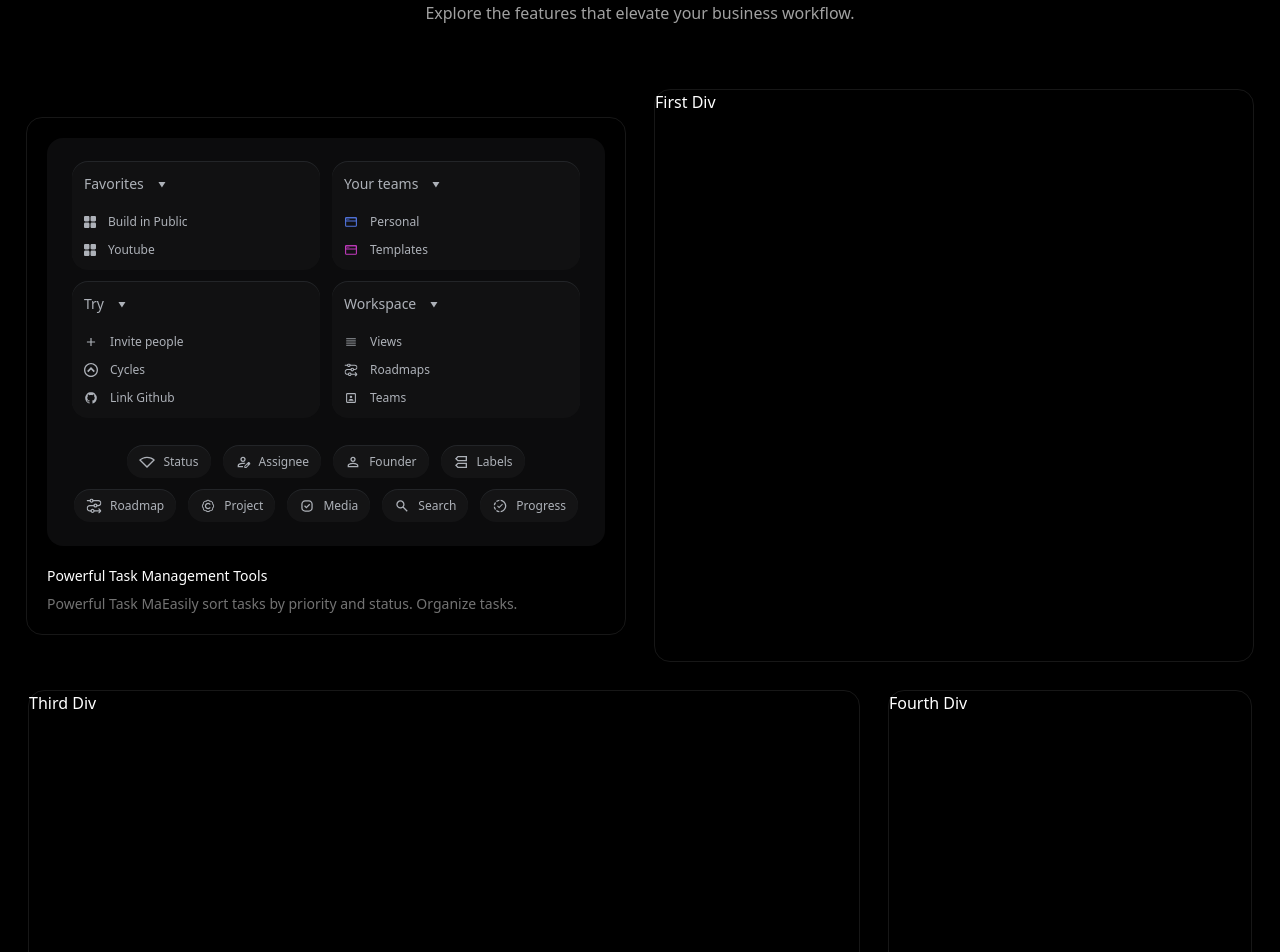
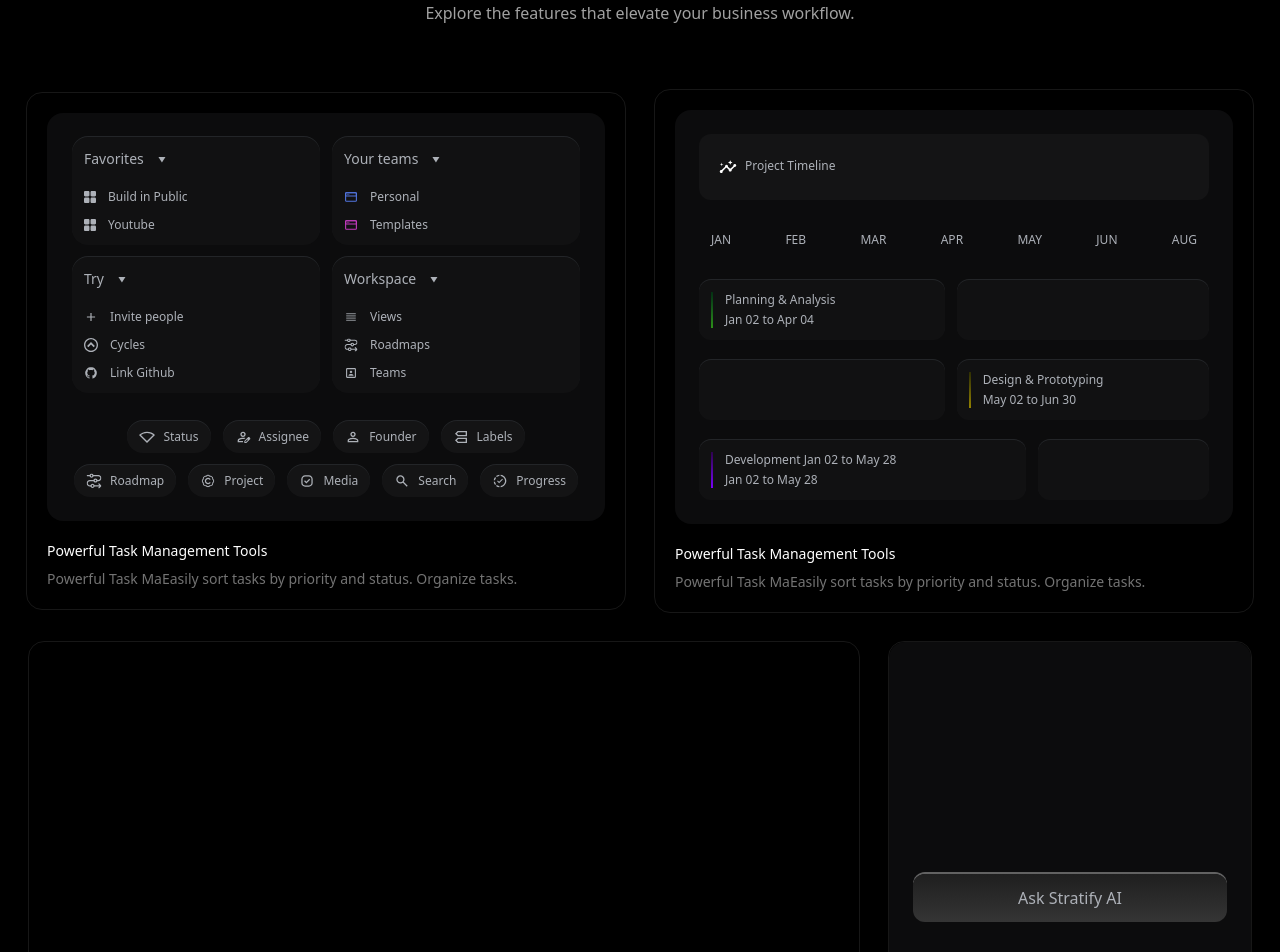
Before and after one commit to roni505/saas-template, a Next.js app: page / in a window 1280 px wide. Shown: the part 1500-2452 px from the top of the page. Built offline with nearby package versions, Linux system fonts and the light colour scheme.

Commit message:
Changes in Features Section UI

```diff
--- a/src/app/page.tsx
+++ b/src/app/page.tsx
@@ -20,10 +20,10 @@ const Home = () => {
         <Features />
       </section>
       <section>
-        <Customers />
+        {/* <Customers /> */}
       </section>
       <section>
-        <Benefits />
+        {/* <Benefits /> */}
       </section>
       <section>
         <Pricing />
--- a/src/ui/features.tsx
+++ b/src/ui/features.tsx
@@ -2,6 +2,7 @@ import SectionHeader from "./section-header";
 import Image from "next/image";
 import Chip from "./chip";
 import { ChipProp } from "./chip";
+import Button from "./button";
 
 const chipInput: ChipProp[] = [
     {
@@ -44,13 +45,14 @@ const chipInput: ChipProp[] = [
 
 const Features = () => {
     return (
-        <div className="flex flex-col justify-center items-center max-w-7xl mx-auto">
+        <div className="flex flex-col justify-center items-center max-w-7xl mx-auto w-full">
             <SectionHeader
             chip="Features"
             title="Advanced Features for Peak Efficienty"
             description="Explore the features that elevate your business workflow."
             />
             <div className="w-full px-5 lg:px-0 flex flex-wrap items-center justify-center gap-7">
+                {/* This is the 1st div */}
                 <div className="w-full lg:max-w-[600px] border border-neutral-900 rounded-2xl p-5">
                     <div className="flex bg-[#0C0C0D] p-6 rounded-2xl text-text-color gap-3 flex-wrap justify-center">
                         {/* 1st card */}
@@ -211,14 +213,87 @@ const Features = () => {
                         Organize tasks.</p>
                     </div>
                 </div>
-                <div className="w-full lg:max-w-[600px] h-[573px] border border-neutral-900 rounded-2xl">
-                    First Div
+                {/* This is the 2nd div */}
+                <div className="w-full lg:max-w-[600px] border border-neutral-900 rounded-2xl p-5 text-xs" >
+                    <div className="flex bg-[#0C0C0D] p-6 rounded-2xl text-text-color gap-8 flex-col justify-start w-full">
+                        <div className="flex gap-2 bg-[#141415] px-5 py-6 rounded-xl w-full">
+                            <Image
+                            src="/projectTimelineIcon.svg"
+                            width={18}
+                            height={18}
+                            alt="Icon of Project Timeline"
+                            />
+                            <span className="text-xs">Project Timeline</span>
+                        </div>
+                        <div className="flex w-full text-xs justify-between px-3">
+                            <span>JAN</span>
+                            <span>FEB</span>
+                            <span>MAR</span>
+                            <span>APR</span>
+                            <span>MAY</span>
+                            <span>JUN</span>
+                            <span>AUG</span>
+                        </div>
+                        <div className="flex flex-col gap-5 w-full">
+                            {/* first row */}
+                            <div className="flex gap-3">
+                                <div className="bg-[#111112] flex shadow-[0px_-1px_0px_0px_rgba(35,37,40)] p-3 rounded-xl w-[21rem] sm:w-[35rem] lg:w-[31rem]">
+                                    <div className="flex">
+                                        <span className="mr-3 h-full w-[2px] bg-gradient-to-t from-[rgb(44,144,24)] to-[rgb(4,48,18)] mx-auto"></span>
+                                    </div>
+                                    <div className="flex flex-col">
+                                        <span className="mb-1">Planning & Analysis</span>
+                                        <span>Jan 02 to Apr 04</span>
+                                    </div>
+                                </div>
+                                <div className="bg-[#111112] w-full shadow-[0px_-1px_0px_0px_rgba(35,37,40)] p-3 rounded-xl"></div>
+                            </div>
+                            {/* 2nd row */}
+                            <div className="flex gap-3">
+                                <div className="bg-[#111112] flex flex-col shadow-[0px_-1px_0px_0px_rgba(35,37,40)] p-3 rounded-xl w-[21rem] sm:w-[35rem] lg:w-[31rem]">
+                                </div>
+                                <div className="bg-[#111112] w-full shadow-[0px_-1px_0px_0px_rgba(35,37,40)] p-3 rounded-xl flex">
+                                    <div className="flex">
+                                        <span className="mr-3 h-full w-[2px] bg-gradient-to-t from-[rgb(148,130,0)] to-[rgb(47,47,3)] mx-auto"></span>
+                                    </div>
+                                    <div className="flex flex-col">
+                                        <span className="mb-1">Design & Prototyping</span>
+                                        <span>May 02 to Jun 30</span>
+                                    </div>
+                                </div>
+                            </div>
+                            {/* 3rd row */}
+                            <div className="flex gap-3">
+                                <div className="bg-[#111112] flex shadow-[0px_-1px_0px_0px_rgba(35,37,40)] p-3 rounded-xl w-2xl sm:w-[69rem] lg:w-5xl">
+                                    <div className="flex">
+                                        <span className="mr-3 h-full w-[2px] bg-gradient-to-t from-[rgb(122,0,252)] to-[rgb(46,2,79)] mx-auto"></span>
+                                    </div>
+                                    <div className="flex flex-col">
+                                        <span className="mb-1">Development Jan 02 to May 28</span>
+                                        <span>Jan 02 to May 28</span>
+                                    </div>
+                                    </div>
+                                <div className="bg-[#111112] w-full shadow-[0px_-1px_0px_0px_rgba(35,37,40)] p-3 rounded-xl flex flex-col">
+
+                                </div>
+                            </div>
+                        </div>
+                    </div>
+                    <div className="text-sm flex justify-start flex-col gap-2 mt-5">
+                        <h4>Powerful Task Management Tools</h4>
+                        <p className="text-neutral-500">Powerful Task MaEasily sort tasks by priority and status.
+                        Organize tasks.</p>
+                    </div>
                 </div>
+                {/* This is the 3rd  */}
                 <div className="w-full lg:max-w-[832px] h-[514px] border border-neutral-900 rounded-2xl">
-                    Third Div
+
                 </div>
+                {/* This is the 4th div */}
                 <div className="w-full lg:max-w-[364px] h-[514px] border border-neutral-900 rounded-2xl">
-                    Fourth Div
+                    <div className="flex bg-[#0C0C0D] p-6 rounded-2xl text-text-color gap-8 flex-col w-full h-full justify-center">
+                        <Button varient="primary">Ask Stratify AI</Button>
+                    </div>
                 </div>
             </div>
         </div>
--- a/src/ui/final-cta.tsx
+++ b/src/ui/final-cta.tsx
@@ -22,7 +22,7 @@ const FinalCTA = () => {
                     Try Stratify for Free
                 </Button>
             </div>
-            <span className="w-1/3 h-[1px] bg-gradient-to-r from-transparent via-[#00FFA5] to-transparent mx-auto"></span>
+            <span className=" h-[1px] bg-gradient-to-r from-transparent via-[#00FFA5] to-transparent mx-auto w-full"></span>
             <span className="opacity-100 transition-opacity duration-300 inset-x-0 bottom-px bg-gradient-to-r from-transparent via-[#00FFA5] to-transparent h-[8px] w-2/3 mx-auto blur-sm "></span>
         </section>
     )
--- a/src/ui/footer.tsx
+++ b/src/ui/footer.tsx
@@ -1,6 +1,6 @@
 const Footer = () => {
     return (
-        <footer className="max-w-7xl flex justify-center items-center h-80 mx-auto">
+        <footer className="max-w-7xl flex justify-center items-center h-80 mx-auto w-full">
             This is the footer...
         </footer>
     )
--- a/src/ui/pricing.tsx
+++ b/src/ui/pricing.tsx
@@ -9,52 +9,19 @@ import TogglePrice from "./toggle-button";
 const Pricing = () => {
     const [toggle, setToggle] = useState(false);
     return (
-        <div className="flex flex-col justify-center items-center mx-auto">
+        <div className="flex flex-col justify-center items-center mx-auto w-full">
             <SectionHeader
             chip="Pricing"
             title="Choose the Perfect Plan for Your Business"
             description="Choose a plan that fits your business, whether you're just starting out or scaling to new heights."
             />
-            <div className="flex flex-col gap-3 items-center">
+            <div className="flex flex-col gap-3 items-center w-full">
                 <TogglePrice
                 save="Save 20%"
                 setToggle={setToggle}
                 toggle={toggle}
                 />
-                {/* <div className="bg-gradient-to-r from-[rgb(19,19,19)] to-[rgb(0,28,18)] px-7 py-4 rounded-4xl border border-[#313131] flex text-sm items-center justify-center">
-                    <div
-                    className="cursor-pointer flex items-center justify-center"
-                    onClick={() => {setAnnually(!annually), setMonthly(!monthly)}}
-                    >
-                        <span className="relative w-5 h-5 rounded-full border border-[#CACACA] mr-2">
-                            {
-                                annually && (
-                                    <span className="absolute w-2 h-2 rounded-full bg-[#CACACA] left-1/2 top-1/2 transform -translate-x-1/2 -translate-y-1/2"></span>
-                                )
-                            }
-                        </span>
-                        <span className="text-base">Annually</span>
-                    </div>
-                    <div
-                    className="cursor-pointer flex ml-7 items-center justify-center"
-                    onClick={() => {setMonthly(!monthly), setAnnually(!annually)}}
-                    >
-                        <span className="relative w-5 h-5 rounded-full border border-[#CACACA] mr-2">
-                            {
-                                monthly && (
-                                    <span className="absolute w-2 h-2 rounded-full bg-[#CACACA] left-1/2 top-1/2 transform -translate-x-1/2 -translate-y-1/2"></span>
-                                )
-                            }
-                        </span>
-                        <span className="mr-3 text-base">Monthly</span>
-                        <span className="text-[#00FFA5] font-medium">Save 20%</span>
-                    </div>
-                </div>
-                {
-                    annually ? <span className="text-sm text-neutral-400">Billed in one annual payment.</span>
-                    : <span className="text-sm text-neutral-400">Billed monthly.</span>
-                } */}
-                <div className="max-w-7xl flex gap-4 mt-12 flex-wrap px-5 lg:px-0 items-center justify-center">
+                <div className="max-w-7xl flex gap-4 mt-12 flex-wrap px-5 lg:px-0 items-center justify-center w-full">
                     {/* 1st Prizing card */}
                     <div className="px-7 py-8 bg-gradient-to-b from-[rgb(18,18,18)] to-[rgb(10,10,10)] border-t-1 border-r-1 border-l-1 border-[#282828] rounded-2xl flex flex-col w-full lg:w-[350px]">
                         <span className="text-2xl font-bold">Free</span>
```
Also changed, not shown: public/projectTimelineIcon.svg (added).
